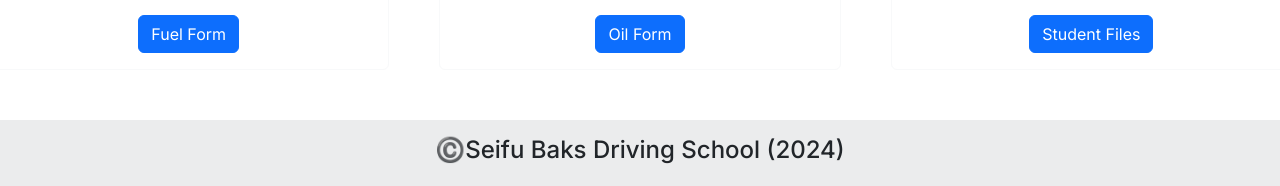
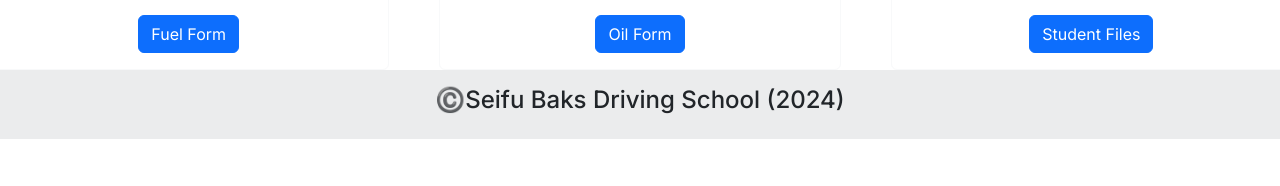
Before and after one commit to Amdesew/seifu-baks-driving-school, a Next.js app: page / in a window 1280 px wide. Shown: the part 1509-1695 px from the top of the page. After the commit the page ends 1648 px from the top, so only its background shows below. Built offline with nearby package versions, Linux system fonts and the light colour scheme.

Commit message:
changing the footer in to layout.tsx

```diff
--- a/app/layout.tsx
+++ b/app/layout.tsx
@@ -59,6 +59,13 @@ export default function RootLayout({
         </nav>
 
         {children}
+
+        <footer className="bg-body-tertiary text-center text-lg-start">
+          <div className="text-center p-3 footers">
+            <h4 className="text-body">©️Seifu Baks Driving School (2024)</h4>
+          </div>
+        </footer>
+
         </body>
     </html>
   );
--- a/app/page.tsx
+++ b/app/page.tsx
@@ -83,13 +83,6 @@ export default function Home() {
         </div>
 
 
-        <footer className="bg-body-tertiary text-center text-lg-start">
-          <div className="text-center p-3 footers">
-            <h4 className="text-body">©️Seifu Baks Driving School (2024)</h4>
-          </div>
-        </footer>
-
-
       </div>
     </div>
   );
```
